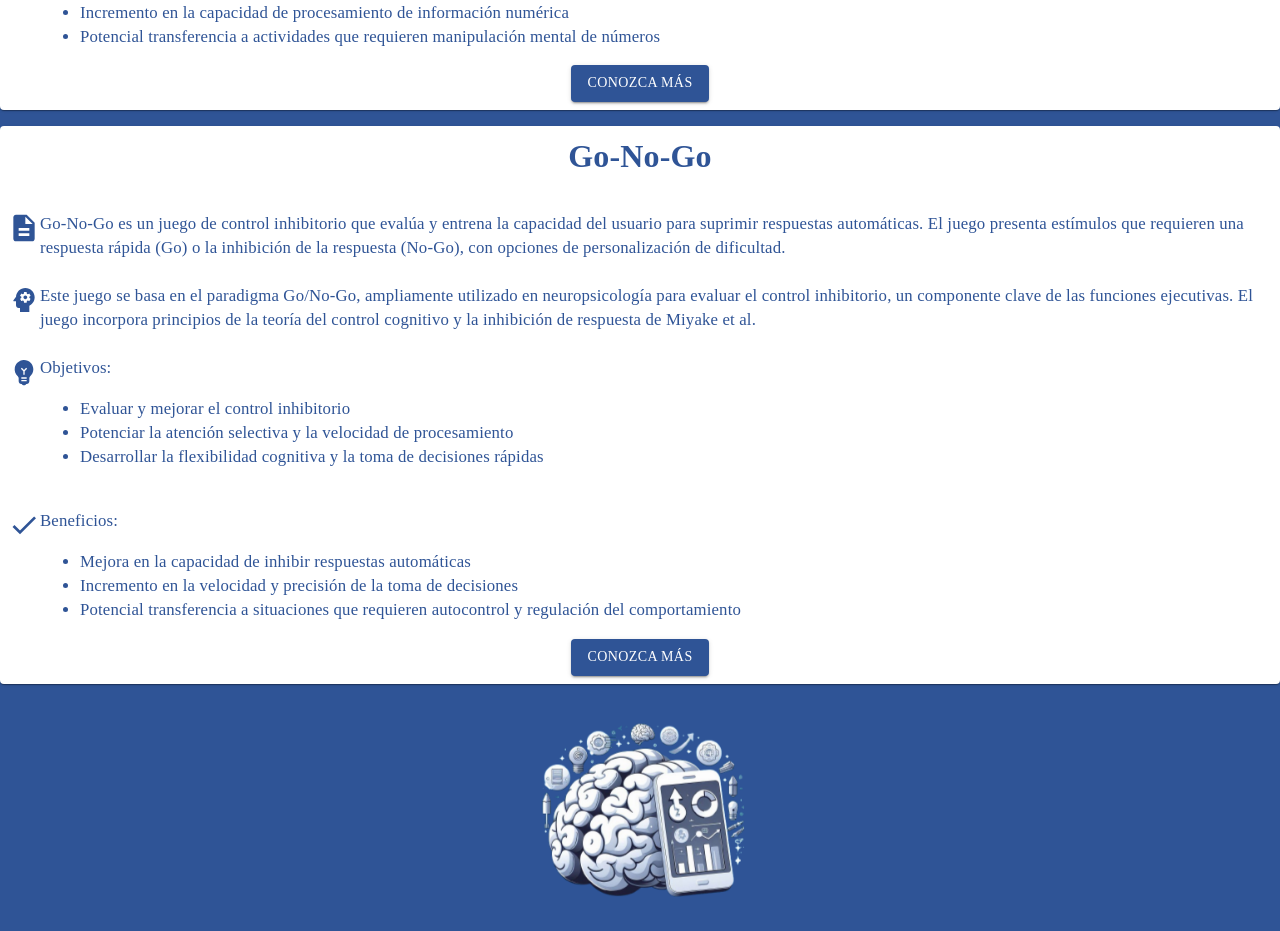
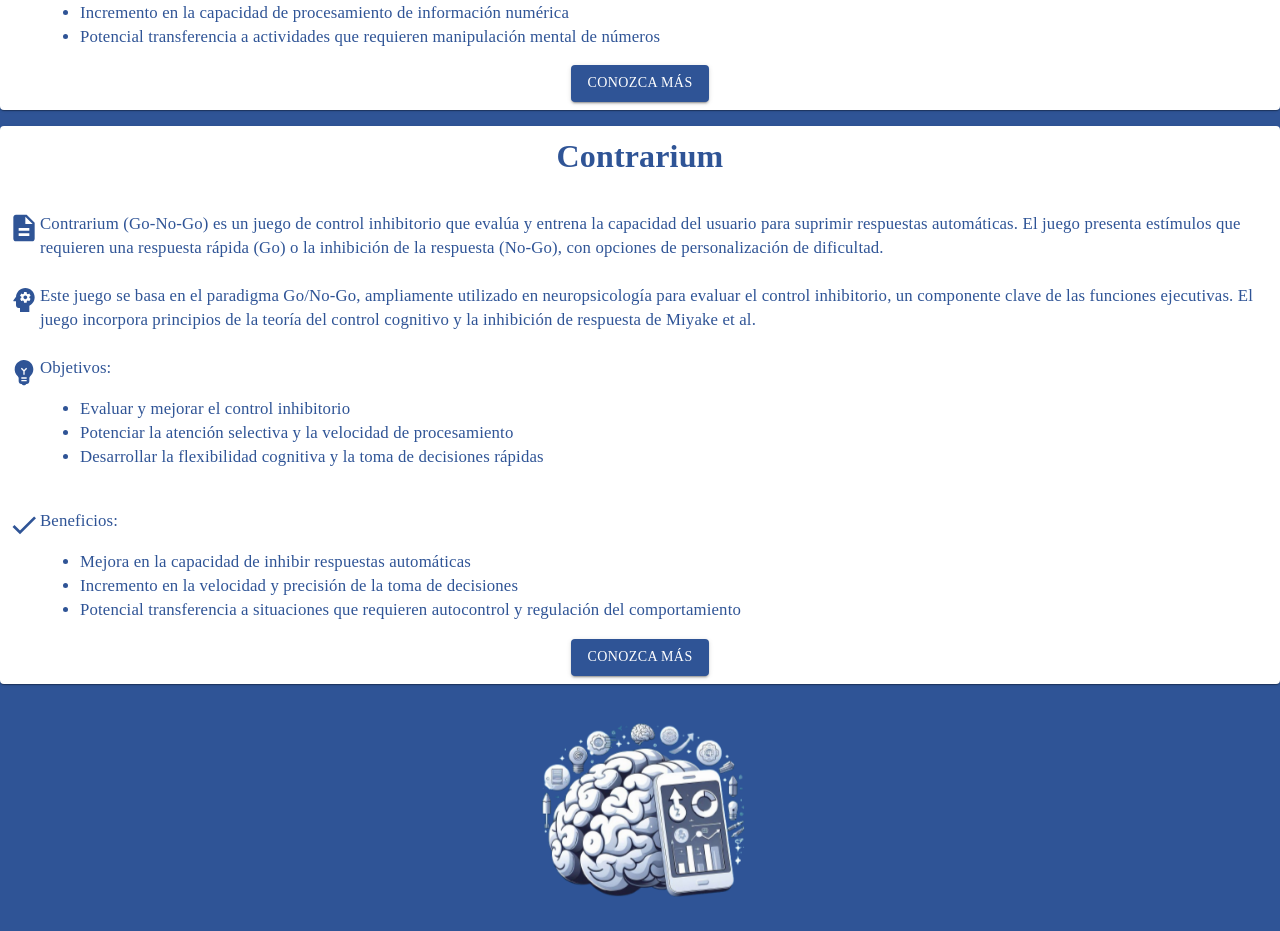
Before and after one commit to AgusGomezDAddario/app-profesional-memorium, a React (Vite) app: page /juegos in a window 1280 px wide. Shown: the part 1261-2192 px from the top of the page. Built offline with nearby package versions, Linux system fonts and the light colour scheme; no server answers; a web font is replaced by a local one; what aws-amplify would draw is missing.

Commit message:
Cambio videos

```diff
--- a/src/components/material-ui/StackGames.jsx
+++ b/src/components/material-ui/StackGames.jsx
@@ -146,16 +146,16 @@ export const BasicStack = () => {
           {/* <div className="button-center">
             <ColorButton variant="contained">Conozca Memory Game</ColorButton>
           </div> */}
-          <BasicModalGameVideo video={'fnYiPeNA2zg'}/>
+          <BasicModalGameVideo video={'fvhIj9yVP4g'}/>
         </Item>
         <Item>
           <div style={{ display: "flex", justifyContent: "center" }}>
-            <h3 className="title-game">Go-No-Go</h3>
+            <h3 className="title-game">Contrarium</h3>
           </div>
           <div style={{ display: "flex" }}>
             <DescriptionIcon sx={{ fontSize: "2rem", color: "#2f5496" }} />
             <p className="description-game">
-              Go-No-Go es un juego de control inhibitorio que evalúa y entrena
+              Contrarium (Go-No-Go) es un juego de control inhibitorio que evalúa y entrena
               la capacidad del usuario para suprimir respuestas automáticas. El
               juego presenta estímulos que requieren una respuesta rápida (Go) o
               la inhibición de la respuesta (No-Go), con opciones de
@@ -211,7 +211,7 @@ export const BasicStack = () => {
           {/* <div className="button-center">
             <ColorButton variant="contained">Conozca Memory Game</ColorButton>
           </div> */}
-          <BasicModalGameVideo video={'1dpUwBPCVwM'}/>
+          <BasicModalGameVideo video={'IxeTPgcmhOI'}/>
         </Item>
       </Stack>
     </Box>
```
